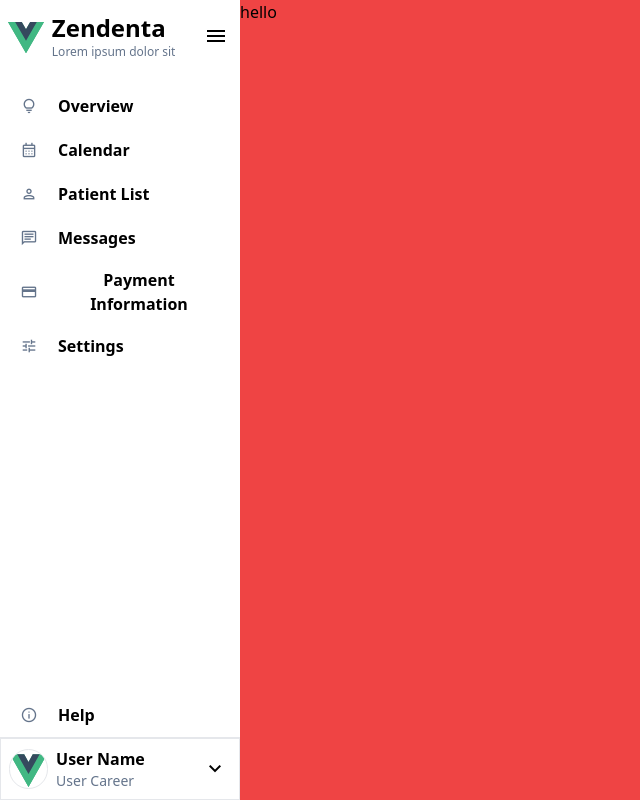
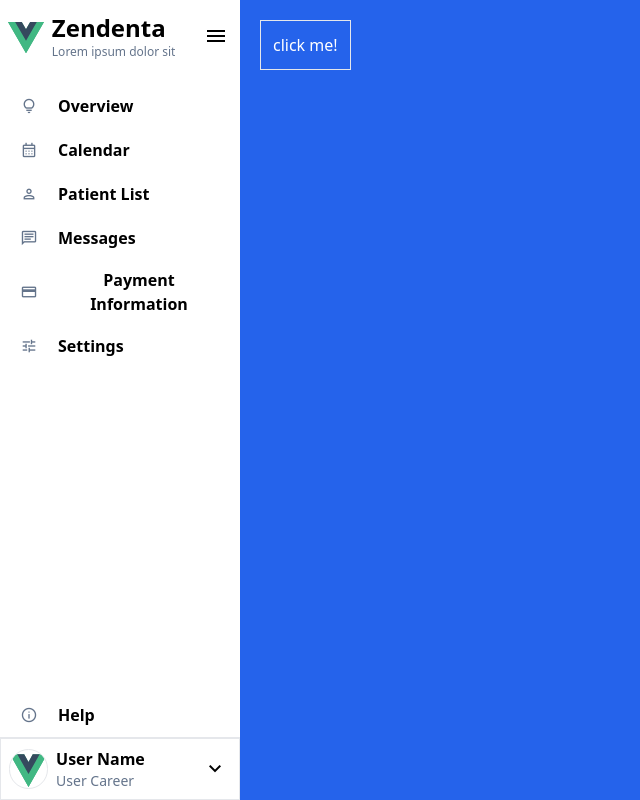
Before and after one commit to rekredhead/Calendar-App-VueJS, a Vue app: page / in a window 1280 px wide. Shown: the whole page, without its empty margins (0-640 px from the left). Built offline with nearby package versions, Linux system fonts and the light colour scheme.

Commit message:
Created a simple toggleable sliding side bar

```diff
--- a/src/components/Main.vue
+++ b/src/components/Main.vue
@@ -1,6 +1,17 @@
 <script setup lang="ts">
+import { ref } from 'vue';
+
+const isSidePanelOpen = ref(false);
 </script>
 
 <template>
-   <div class="bg-red-500 flex ">hello</div>
+   <div class="bg-blue-600">
+      <button @click="isSidePanelOpen = !isSidePanelOpen"
+         class="border text-white p-3 m-5 hover:bg-blue-500 active:bg-blue-400">click me!</button>
+      <aside
+         class="flex fixed bg-blue-200 top-0 bottom-0 right-0 w-80 transform transition-transform duration-300"
+         :class="{ 'translate-x-0': isSidePanelOpen, 'translate-x-full': !isSidePanelOpen }">
+         Slide-panel
+      </aside>
+   </div>
 </template>
```
Also changed, not shown: 1 other file (tests, documents, lock files or other folders).
